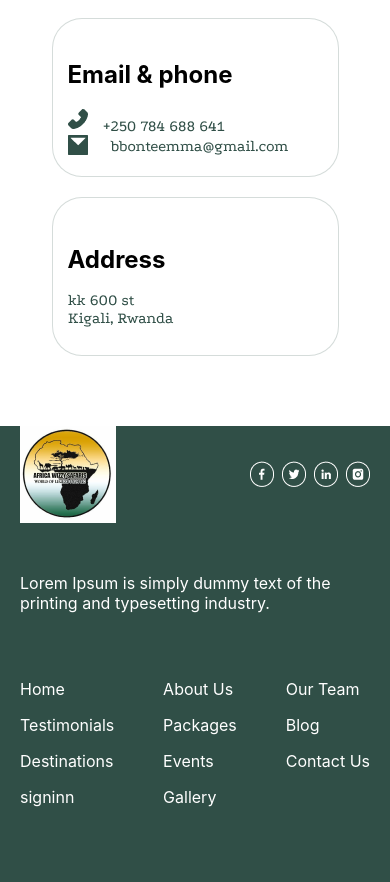
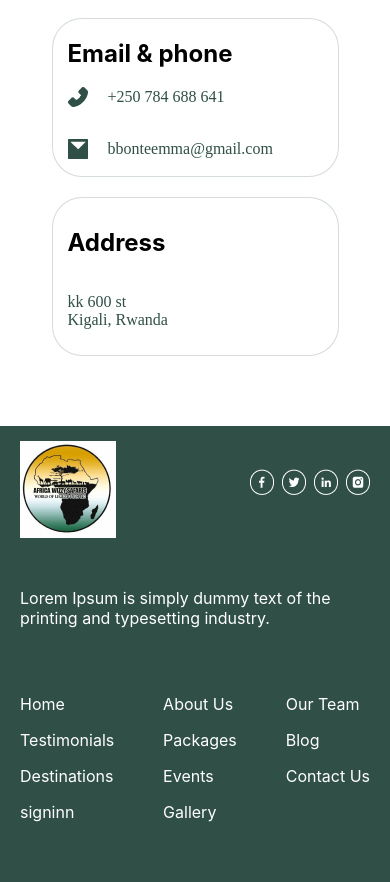
Before and after one commit to NoubissiViany/react-figma-project, a React (Create React App) app: page /contact in a window 390 px wide. Shown: the part 2276-3158 px from the top of the page. Built offline with nearby package versions, Linux system fonts and the light colour scheme.

Commit message:
Arrange footer logo image responsiveness

```diff
--- a/src/Pages/Contact/Address/Address.css
+++ b/src/Pages/Contact/Address/Address.css
@@ -73,7 +73,7 @@ form h3 {
 
 textarea {
   border: 1px solid #e1e1e1;
-  background: #FFFFFF;
+  background: #ffffff;
   border-radius: 8px;
   width: 90%;
   min-height: 120px;
@@ -99,6 +99,31 @@ textarea {
   display: flex;
   margin: 70px 0;
   gap: 20px;
+}
+
+.address__email__container {
+  display: flex;
+  justify-content: center;
+  align-items: center;
+  gap: 20px;
+}
+
+.address__address__p,
+.address__email__p {
+  font-family: 'Podkova';
+  font-style: normal;
+  font-weight: 400;
+  font-size: 16px;
+  line-height: 18px;
+  color: #304f47;
+}
+
+.marginTop {
+  margin-top: -1px;
+}
+
+.marginTop1 {
+  margin-top: 5;
 }
 
 @media screen and (max-width: 768px) {
--- a/src/Pages/Contact/Address/Address.jsx
+++ b/src/Pages/Contact/Address/Address.jsx
@@ -2,9 +2,8 @@ import React from 'react';
 import Buttons from '../../../components/Buttons/Buttons';
 import './Address.css';
 import Network from '../../../asserts/images/network.png';
-import Email from '../../../asserts/images/email.png';
-import Phone from '../../../asserts/images/phone.png';
-import Text from '../../../asserts/images/text.png';
+import Email from '../../../asserts/images/ColorEmail.png';
+import Phone from '../../../asserts/images/ColorPhone.png';
 
 export default function Address() {
   return (
@@ -61,13 +60,25 @@ export default function Address() {
 
         <div className="address__SocialMedia">
           <h2>Email & phone</h2>
-          <img src={Phone} alt="" />
-          <img src={Email} alt="" />
+          <p className="address__email__p marginTop">
+            <div className="address__email__container">
+              <img src={Phone} alt="" />
+              +250 784 688 641
+            </div>
+          </p>
+          <p className="address__email__p marginTop1">
+            <div className="address__email__container">
+              <img src={Email} alt="" />
+              bbonteemma@gmail.com
+            </div>
+          </p>
         </div>
 
         <div className="address__SocialMedia">
           <h2>Address</h2>
-          <img src={Text} alt="" />
+          <p className="address__address__p">
+            kk 600 st <br /> Kigali, Rwanda
+          </p>
         </div>
       </div>
     </div>
--- a/src/Pages/Home/Footer/Footer.css
+++ b/src/Pages/Home/Footer/Footer.css
@@ -73,6 +73,10 @@
     flex-direction: column-reverse;
 }
 
+.logo {
+  margin-top: 15px;
+}
+
 .footer__right {
     padding: 0 20px;
 }
--- a/src/Pages/Home/Footer/Footer.jsx
+++ b/src/Pages/Home/Footer/Footer.jsx
@@ -34,7 +34,7 @@ export default function Footer() {
         </div>
         <div className="footer__right">
           <div className="footer__right__images">
-            <img src={Continent} alt="country" />
+            <img src={Continent} className="logo" alt="country" />
             <img src={Web} alt="net" />
           </div>
           <p className="footer__p">
--- a/src/Pages/Home/Subsearch/Subsearch.css
+++ b/src/Pages/Home/Subsearch/Subsearch.css
@@ -69,6 +69,10 @@ span img {
     width: 80%;
   }
 
+  .Subsearch__img {
+    display: none;
+  }
+
   .Subsearch__content {
     display: flex;
     gap: 8vw;
```
Also changed, not shown: src/asserts/images/ColorEmail.png (added), src/asserts/images/ColorPhone.png (added).
